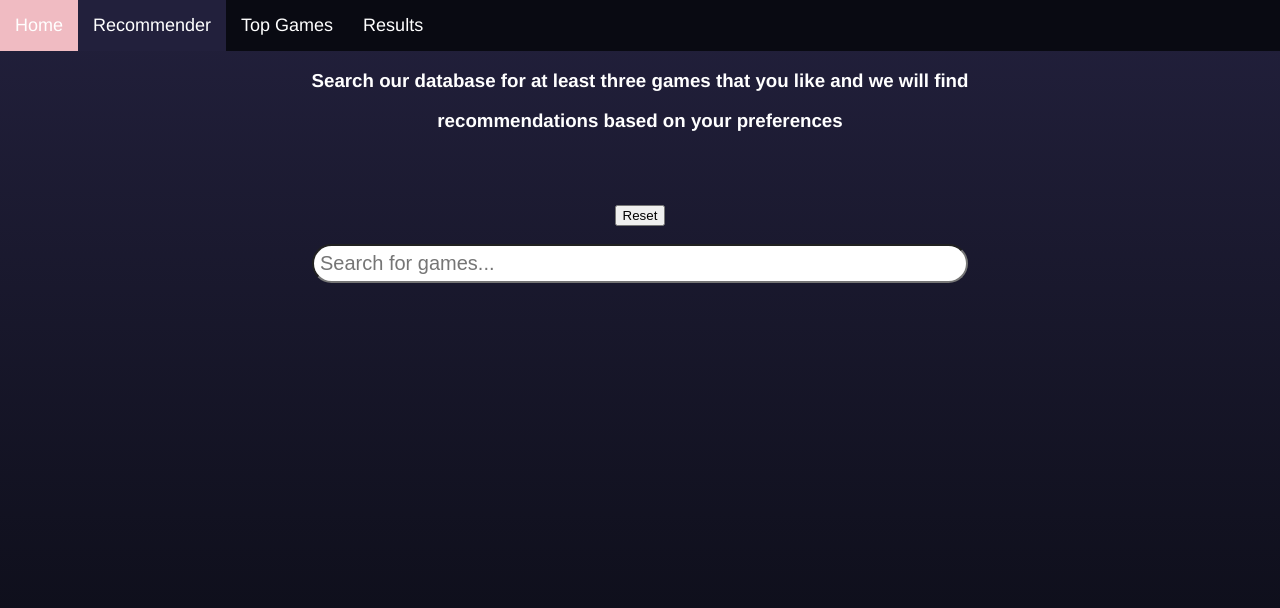
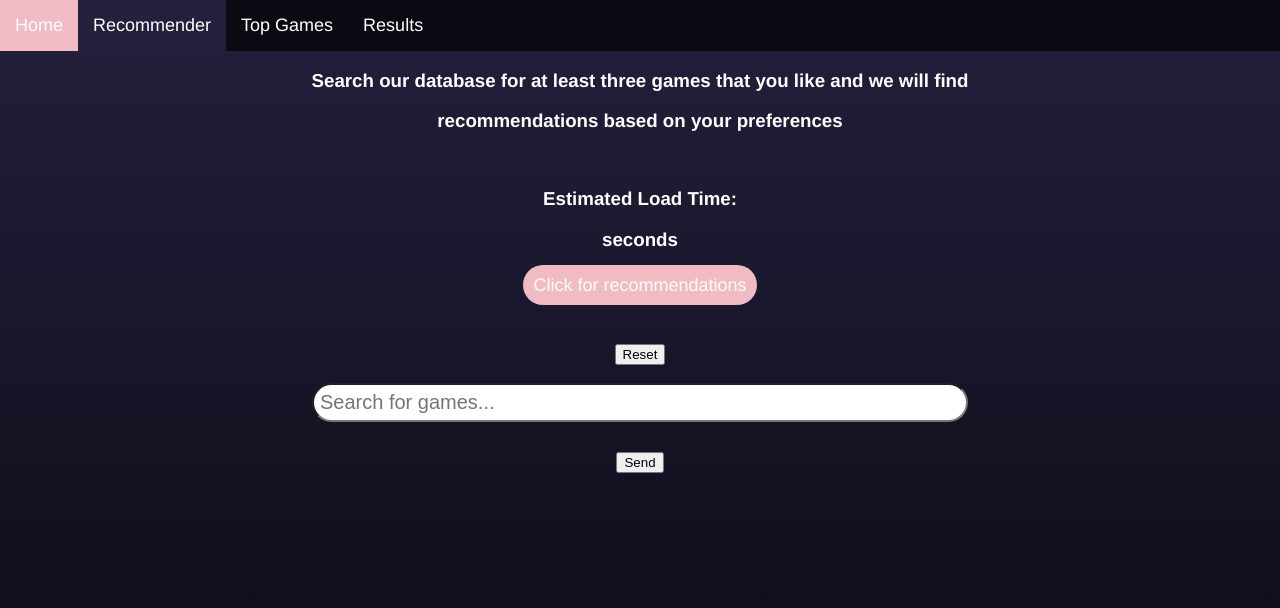
Before and after one commit to BrianTDelaney/DSA-Project-3, a Flask app: template templates/recommender.html in a window 1280 px wide. Shown: the top 608 px of the page. Run offline with Flask 3, Linux system fonts and the light colour scheme; the template is opened without the code that fills it, so the values that code supplies are empty.

Commit message:
Recommender results and timers for both primary pages functional.

```diff
--- a/app.py
+++ b/app.py
@@ -1,51 +1,60 @@
 from flask import Flask, render_template, request, jsonify
 from graph import Graph
 from heap import Heap
+import time
 import json
 from collections import OrderedDict
 
 app = Flask(__name__)
 gameGraph = None
 gameHeap = None
+recs = None
 
 @app.route('/')
 @app.route('/home')
 def home():  # put application's code here
     return render_template('home.html')
 
-@app.route('/recommender')
+@app.route('/recommender', methods=["POST", "GET"])
 def recommender():  # put application's code here
     global gameGraph
-    if gameGraph is None:
-        gameGraph = Graph()
-    result = json.dumps(list(gameGraph.nameMap.keys()))
-    print(result)
-    return render_template('recommender.html', data=result)
-
-@app.route('/results', methods=["POST", "GET"])
-def results():  # put application's code here
-    print(request.method)
     if request.method == "POST":
         data = request.get_json()
         print(data)
         data = data['data']
-        global gameGraph
         result = gameGraph.recommend(data)
-        result = json.dumps(result)
+        global recs
+        recs = json.dumps(result)
+        print("YOUR RECS")
+        print(recs)
+        return render_template('recommender.html')
+    else:
+        start = time.time()
+        if gameGraph is None:
+            gameGraph = Graph()
+        duration = time.time() - start
+        duration = json.dumps({'time': round(duration, 2)})
+        result = json.dumps(list(gameGraph.nameMap.keys()))
         print(result)
-        return render_template('results.html', data=result)
-    else:
-        return render_template('results.html')
+        return render_template('recommender.html', data=result, time=duration)
+
+@app.route('/results')
+def results():  # put application's code here
+    global recs
+    return render_template('results.html', data=recs)
 
 @app.route('/topgames')
 def topgames():  # put application's code here
     global gameHeap
+    start = time.time()
     if gameHeap is None:
         gameHeap = Heap()
+    duration = time.time() - start
+    duration = json.dumps({'time': round(duration, 2)})
     result = gameHeap.heap
     result = json.dumps(result)
     print(result)
-    return render_template('topgames.html', data=result)
+    return render_template('topgames.html', data=result, time=duration)
 
 if __name__ == '__main__':
     app.run(debug=True)
--- a/templates/recommender.html
+++ b/templates/recommender.html
@@ -15,6 +15,9 @@
 
 <h3>Search our database for at least three games that you like and we will find</h3>
     <h3>recommendations based on your preferences</h3>
+<br>
+<h3>Estimated Load Time:</h3>
+    <h3 id="length"> seconds</h3>
 <br>
 <br>
 <br>
@@ -36,9 +39,13 @@
 
         </tbody>
     </table>
+</div class="sendButton" id="send">
+    <button type="button" onclick="sendChoices()">Send</button>
     <script>
         let games = []
-        var result = {{data | safe}}
+        let result = {{data | safe}}
+        let loadTime = {{time | safe}}
+        document.getElementById("length").innerHTML = loadTime["time"]
         function showMeTheMoney(){
             console.log(result)
         }
@@ -119,6 +126,24 @@
             }
             return false
         }
+        function sendChoices(){
+            // var obj = new XMLHttpRequest()
+            // obj.open("POST", "http://ip:5000/results", true)
+            // obj.setRequestHeader("Content-Type","application/json")
+            // obj.send(JSON.stringify(games))
+            // $.post("/results", {javascript_data: JSON.stringify(games)}
+            if (localStorage.getItem("gameslist") != null) {
+                games = JSON.parse(localStorage.getItem("gameslist"))
+            }
+            console.log(games)
+            fetch('/recommender', {
+                method: 'POST',
+                headers: {
+                    'Content-Type': 'application/json',
+                },
+                body: JSON.stringify({data: games})
+            })
+    }
     </script>
 </body>
 </html>
```
Also changed, not shown: graph.py (+10 -4 lines), templates/results.html (+26 -20 lines), templates/topgames.html (+7 -1 lines).
